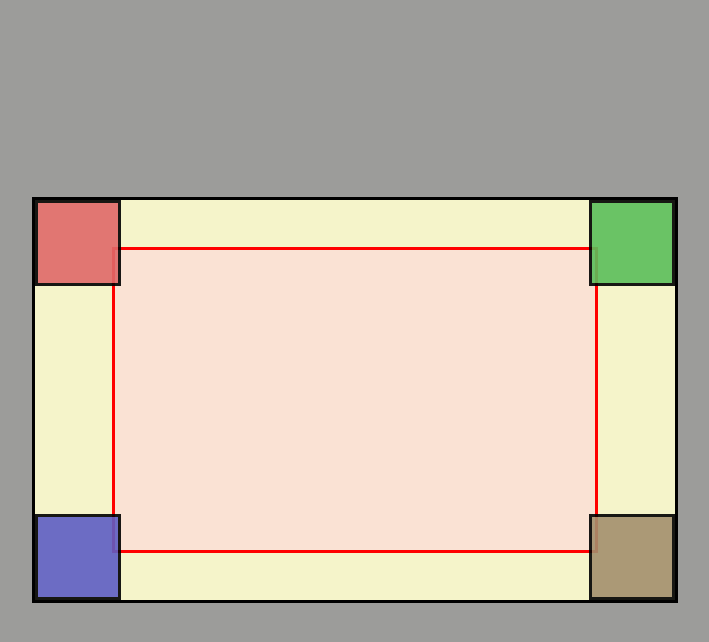
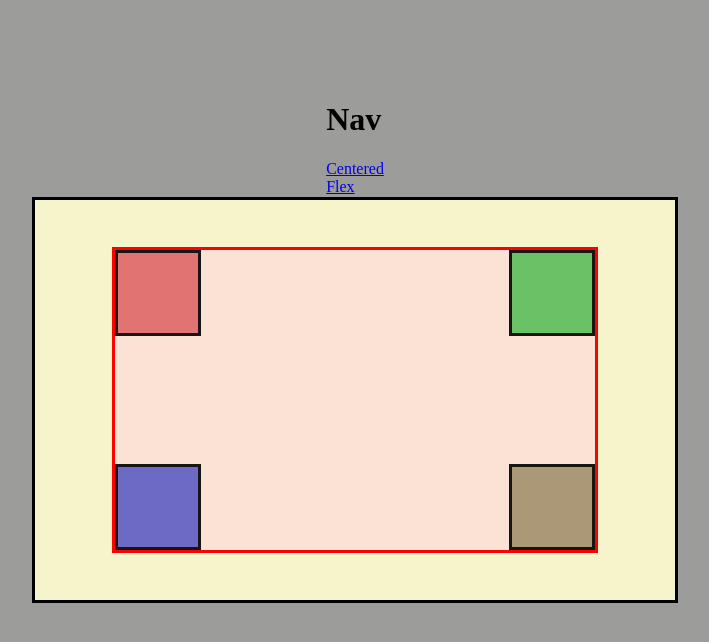
Before and after one commit to ben-gabriel/MS-WebCourse, a plain HTML site: page CSS-General-Practice/corners.html in a window 1280 px wide. Shown: the whole page, without its empty margins (285-994 px from the left). Drawn offline with Linux system fonts and the light colour scheme.

Commit message:
Add nav links

```diff
--- a/CSS-General-Practice/corners-style.css
+++ b/CSS-General-Practice/corners-style.css
@@ -7,6 +7,11 @@ body{
   min-width: 100%;
 
   background: rgb(156, 156, 154);
+}
+
+.nav{
+  position: absolute;
+  top: 10vh;
 }
 
 .centered{
@@ -26,9 +31,9 @@ body{
   border: black solid 3px;
 }
 
-/*change position to static see how squares change*/
+/*change position to static/absolute see how squares change*/
 .container{
-  position: static;
+  position: absolute;
 
   height: 75%;
   width: 75%;
--- a/CSS-General-Practice/corners.html
+++ b/CSS-General-Practice/corners.html
@@ -6,6 +6,15 @@
 </head>
 
 <body class="centered">
+
+  <div class="nav">
+    <h1>Nav</h1>
+
+    <a href="./index.html">Centered</a> <br>
+    <a href="./flex.html">Flex</a> <br>
+    <a href="./corners.html">Corners</a>
+  </div>
+
   <div class="sandbox centered">
 
     <div class="container">
--- a/CSS-General-Practice/flex-style.css
+++ b/CSS-General-Practice/flex-style.css
@@ -7,6 +7,11 @@ body{
   min-width: 100%;
 
   background: rgb(156, 156, 154);
+}
+
+.nav{
+  position: absolute;
+  top: 10vh;
 }
 
 .centered{
--- a/CSS-General-Practice/style.css
+++ b/CSS-General-Practice/style.css
@@ -7,6 +7,11 @@ body{
   min-width: 100%;
 
   background: rgb(156, 156, 154);
+}
+
+.nav{
+  position: absolute;
+  top: 10vh;
 }
 
 .centered{
```
Also changed, not shown: CSS-General-Practice/flex.html (+8 -0 lines), CSS-General-Practice/index.html (+8 -0 lines).
